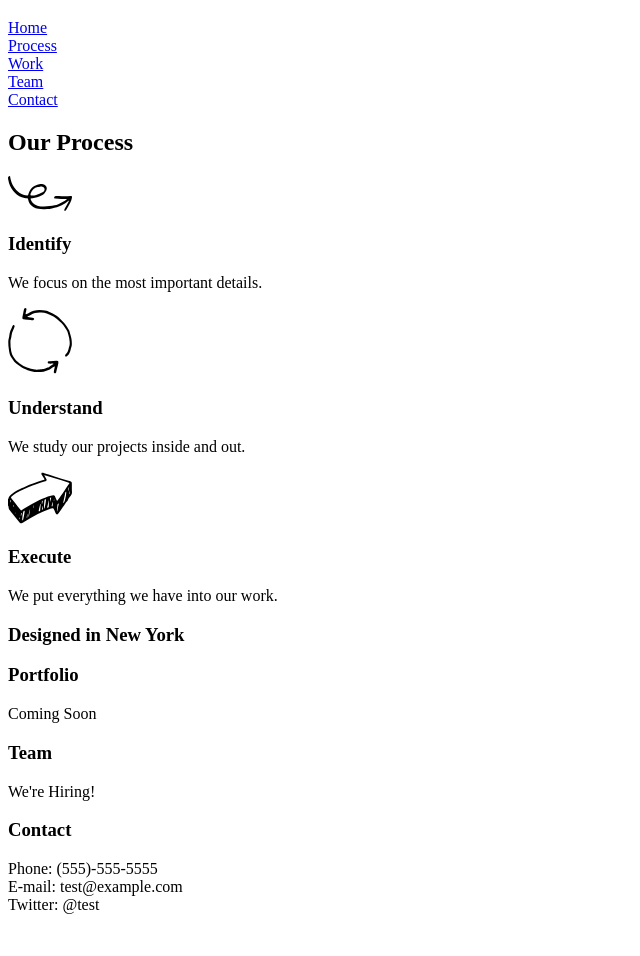
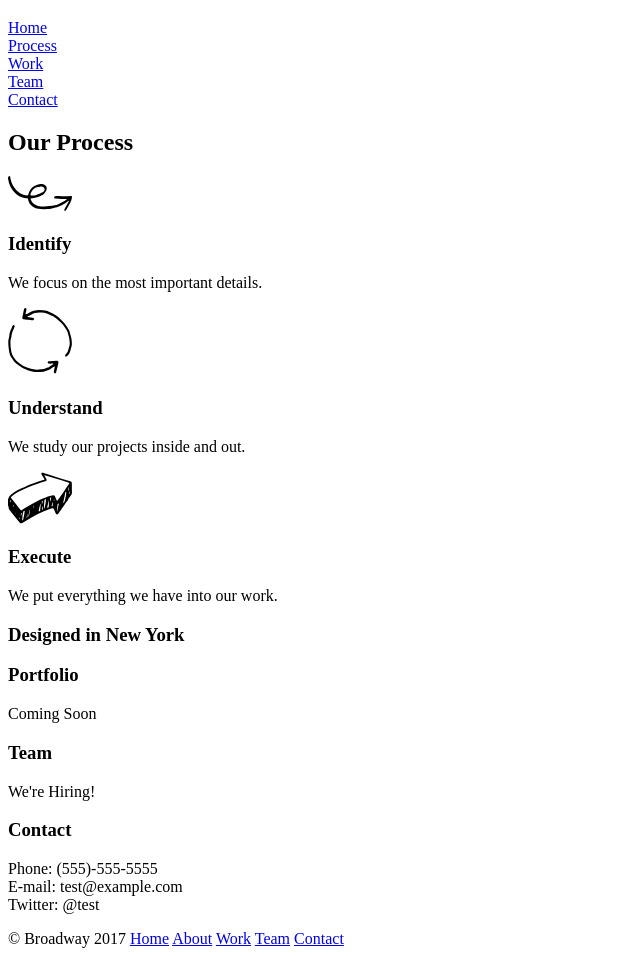
Before and after one commit to riverhed/broadway, a plain HTML site: page index.html in a window 1280 px wide. Shown: the part 61-1017 px from the top of the page, without its empty margins (0-640 px from the left). Before the commit the page ends 991 px from the top, so only its background shows below. Drawn offline with Linux system fonts and the light colour scheme.

Commit message:
Add footer.

```diff
--- a/index.html
+++ b/index.html
@@ -51,4 +51,10 @@
       Twitter: @test
     </p>
   </body>
+  <footer>
+    <nav>
+      © Broadway 2017
+      <a href="h#ome">Home</a> <a href="#about">About</a> <a href="#work">Work</a> <a href="#team">Team</a> <a href="#contact">Contact</a>
+    </nav>
+  </foot>
 </html>
```
